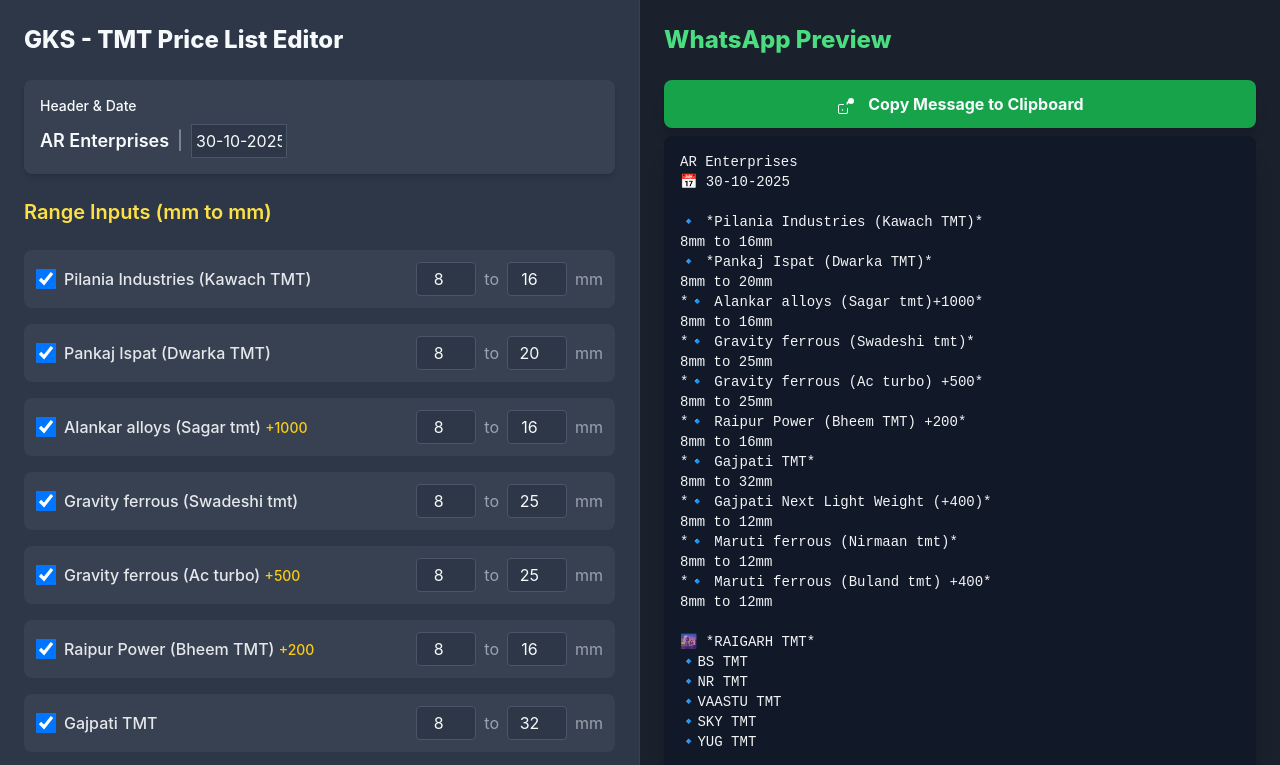
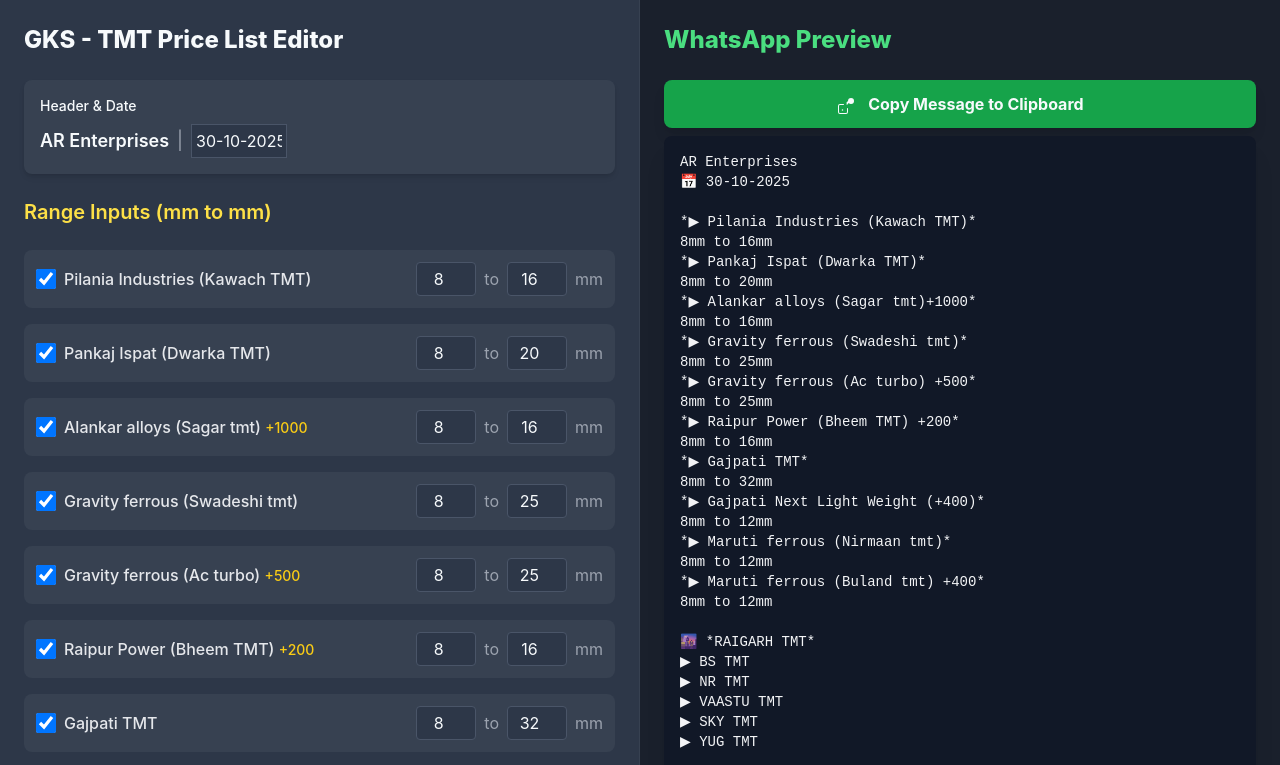
Before and after one commit to gks1710/tmt-brand-availability, a plain HTML site: page index.html in a window 1280 px wide. Shown: the top 765 px of the page. Drawn offline with nearby package versions, Linux system fonts and the light colour scheme.

Commit message:
Update index.html

```diff
--- a/index.html
+++ b/index.html
@@ -284,16 +284,16 @@
                 let line = '';
                 // Strict reproduction of the output structure:
                 switch(item.id) {
-                    case 'pilania': line = `🔹 *Pilania Industries (Kawach TMT)*\n${min}mm to ${max}mm\n`; break;
-                    case 'pankaj': line = `🔹 *Pankaj Ispat (Dwarka TMT)*\n${min}mm to ${max}mm\n`; break;
-                    case 'alankar': line = `*🔹 Alankar alloys (Sagar tmt)+1000*\n${min}mm to ${max}mm\n`; break;
-                    case 'gravity-swadeshi': line = `*🔹 Gravity ferrous (Swadeshi tmt)*\n${min}mm to ${max}mm\n`; break;
-                    case 'gravity-turbo': line = `*🔹 Gravity ferrous (Ac turbo) +500*\n${min}mm to ${max}mm\n`; break;
-                    case 'raipur': line = `*🔹 Raipur Power (Bheem TMT) +200*\n${min}mm to ${max}mm\n`; break;
-                    case 'gajpati-std': line = `*🔹 Gajpati TMT*\n${min}mm to ${max}mm\n`; break;
-                    case 'gajpati-next': line = `*🔹 Gajpati Next Light Weight (+400)*\n${min}mm to ${max}mm\n`; break;
-                    case 'maruti-nirmaan': line = `*🔹 Maruti ferrous (Nirmaan tmt)*\n${min}mm to ${max}mm\n`; break;
-                    case 'maruti-buland': line = `*🔹 Maruti ferrous (Buland tmt) +400*\n${min}mm to ${max}mm\n`; break;
+                    case 'pilania': line = `*▶ Pilania Industries (Kawach TMT)*\n${min}mm to ${max}mm\n`; break;
+                    case 'pankaj': line = `*▶ Pankaj Ispat (Dwarka TMT)*\n${min}mm to ${max}mm\n`; break;
+                    case 'alankar': line = `*▶ Alankar alloys (Sagar tmt)+1000*\n${min}mm to ${max}mm\n`; break;
+                    case 'gravity-swadeshi': line = `*▶ Gravity ferrous (Swadeshi tmt)*\n${min}mm to ${max}mm\n`; break;
+                    case 'gravity-turbo': line = `*▶ Gravity ferrous (Ac turbo) +500*\n${min}mm to ${max}mm\n`; break;
+                    case 'raipur': line = `*▶ Raipur Power (Bheem TMT) +200*\n${min}mm to ${max}mm\n`; break;
+                    case 'gajpati-std': line = `*▶ Gajpati TMT*\n${min}mm to ${max}mm\n`; break;
+                    case 'gajpati-next': line = `*▶ Gajpati Next Light Weight (+400)*\n${min}mm to ${max}mm\n`; break;
+                    case 'maruti-nirmaan': line = `*▶ Maruti ferrous (Nirmaan tmt)*\n${min}mm to ${max}mm\n`; break;
+                    case 'maruti-buland': line = `*▶ Maruti ferrous (Buland tmt) +400*\n${min}mm to ${max}mm\n`; break;
                 }
 
                 message += line;
@@ -306,7 +306,7 @@
                 message += hasContent ? '\n' : ''; // Add extra line break if preceded by other content
                 message += `🌆 *RAIGARH TMT*\n`;
                 raigarhItems.forEach(item => {
-                    message += `🔹${item.name} \n`;
+                    message += `▶ ${item.name} \n`;
                 });
                 hasContent = true;
             }
@@ -319,7 +319,7 @@
             // 6mm (Editable, but part of Sauda block)
             if (isItemChecked('tmt-6mm')) {
                 const tmt6mm = document.getElementById('tmt-6mm-value').value || '0';
-                saudaContent += `🔹TMT ${tmt6mm}mm (Raipur / Raigarh)\n`;
+                saudaContent += `▶ TMT ${tmt6mm}mm (Raipur / Raigarh)\n`;
             }
 
             // 5.2mm, 5mm, 4.8mm (Combined line)
@@ -330,18 +330,18 @@
             const combinedTMTs = [tmt52, tmt5, tmt48].filter(val => val !== null).join(', ');
 
             if (combinedTMTs) {
-                saudaContent += `🔹TMT ${combinedTMTs}\n`;
+                saudaContent += `▶ TMT ${combinedTMTs}\n`;
             }
 
             // Round 5.5mm (Editable)
             if (isItemChecked('round-55mm')) {
                 const round55mm = document.getElementById('round-55mm-value').value || '0';
-                saudaContent += `🔹Round ${round55mm}mm\n`;
+                saudaContent += `▶ Round ${round55mm}mm\n`;
             }
 
             // Static Sauda Items
             editableItems.static.filter(i => i.category === 'sauda' && isItemChecked(i.id)).forEach(item => {
-                const prefix = item.prefix || '🔹';
+                const prefix = item.prefix || '▶ ';
                 saudaContent += `${prefix}${item.name} \n`;
             });
 
```
